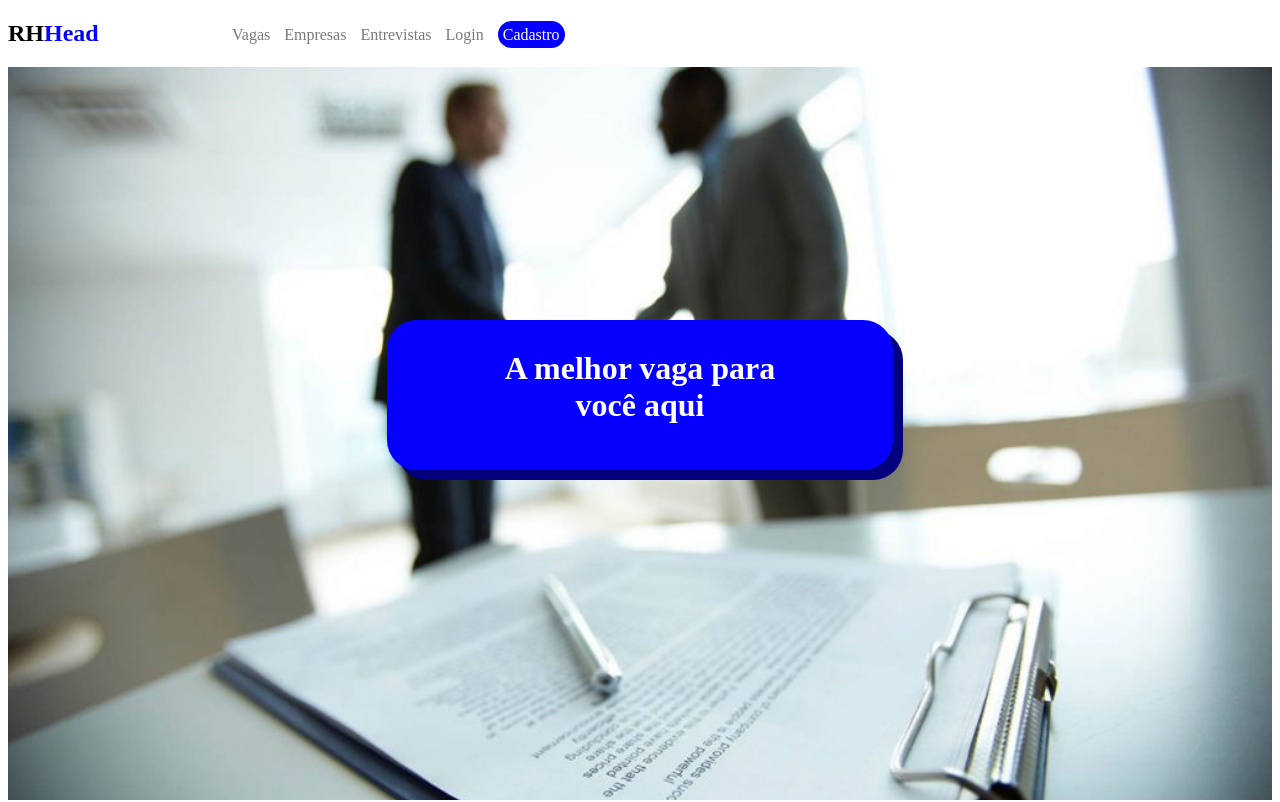
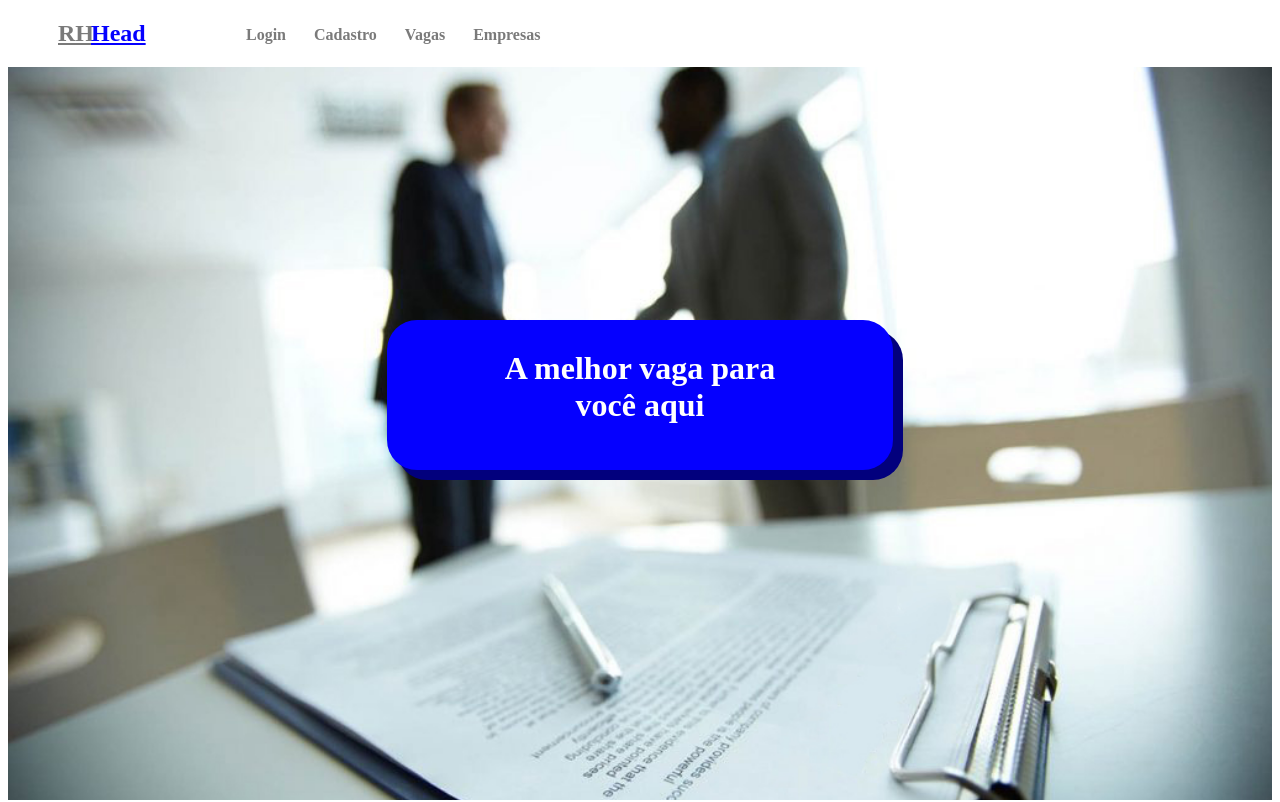
Before and after one commit to Aristeu-Miranda/RHHead, a React (Create React App) app: page / in a window 1280 px wide. Shown: the top 802 px of the page. Built offline with nearby package versions, Linux system fonts and the light colour scheme.

Commit message:
configurando menu

```diff
--- a/public/index.html
+++ b/public/index.html
@@ -4,7 +4,8 @@
     <meta charset="UTF-8">
     <meta http-equiv="X-UA-Compatible" content="IE=edge">
     <meta name="viewport" content="width=device-width, initial-scale=1.0">
-    <title>Projeto RHHead</title>
+    <title>RHHead</title>
+    <link rel="shortcut icon" href="icone.PNG" type="image/x-icon">
 </head>
 <body>
     <noscript></noscript>
--- a/src/components/cabecalho/Cabecalho.jsx
+++ b/src/components/cabecalho/Cabecalho.jsx
@@ -1,38 +1,19 @@
 import { Link } from "react-router-dom";
-import './Cabecalho.css'
+import { Header } from "../../styled/styled"
+
+
 
 export default function Cabecalho(){
 
-    const linkT={
-        color: "black",
-        textDecoration: "none"
-    }
-    const linkC={
-        textDecoration: "none",
-        color: 'white',
-        backgroundColor: '#0500FF',
-        padding: '5px',
-        borderRadius: '30px',
-    }
-
-    const link={
-        textDecoration: "none",
-        color: '#7a7a7a',
-        paddingRight: '14px'
-    }
-
     return(
-        <header>
-            <h2><Link style={linkT} to="/">RH<p id="stitulo">Head</p></Link></h2>
+        <Header>
+            <h2><Link id="linkT" to="/">RH<p id="stitulo">Head</p></Link></h2>
                 <ul id="servicos">
-                    <li><Link style={link} to="/vagas">Vagas</Link></li>
-                    <li><Link style={link} to="/empresas">Empresas</Link></li>
-                    <li><Link style={link} to="/entrevistas">Entrevistas</Link></li>
-                    <div>
-                        <li><Link style={link} to="/login">Login</Link></li>
-                        <li><Link style={linkC} to="/cadastro">Cadastro</Link></li>
-                    </div>
+                    <li><Link id="links" to="/login">Login</Link></li>
+                    <li><Link id="links" to="/cadastro">Cadastro</Link></li>
+                    <li><Link id="links" to="/vagas">Vagas</Link></li>
+                    <li><Link id="links" to="/empresas">Empresas</Link></li>
                 </ul>
-        </header>
+        </Header>
     )
 }
--- /dev/null
+++ b/src/styled/styled.js
@@ -0,0 +1,52 @@
+import styled from 'styled-components';
+
+export const Header = styled.header`
+    header{
+    min-width: 230px;
+    max-width: 1920px;
+    }
+
+    #stitulo{
+    position: absolute;
+    top: -4px;
+    left: 91px;
+    color: #0500FF;
+    text-decoration: underline;
+    }
+
+    #servicos{
+    position: absolute;
+    top: 10px;
+    left: 15%;
+    list-style: none;
+    display: flex;
+    min-width: 230px;
+    max-width: 1920px;
+    }
+
+    #servicos div{
+    display: flex;
+    min-width: 230px;
+    max-width: 1920px;
+    }
+
+    #links {
+        text-decoration: none;
+        color: #7a7a7a;
+        padding: 15px 14px 15px 14px;
+        font-family: 'Righteous, sans-serif';
+        font-weight: bold;
+    }
+
+    #linkT {
+        color: #7a7a7a;
+        font-family: 'Righteous, sans-serif';
+        margin-left: 50px;
+    }
+
+    #links:hover {
+        background-color: #0500FF;
+        color: #fff;
+        border: solid 1px #000;
+    }
+`;
```
Also changed, not shown: public/icone.PNG (added).
